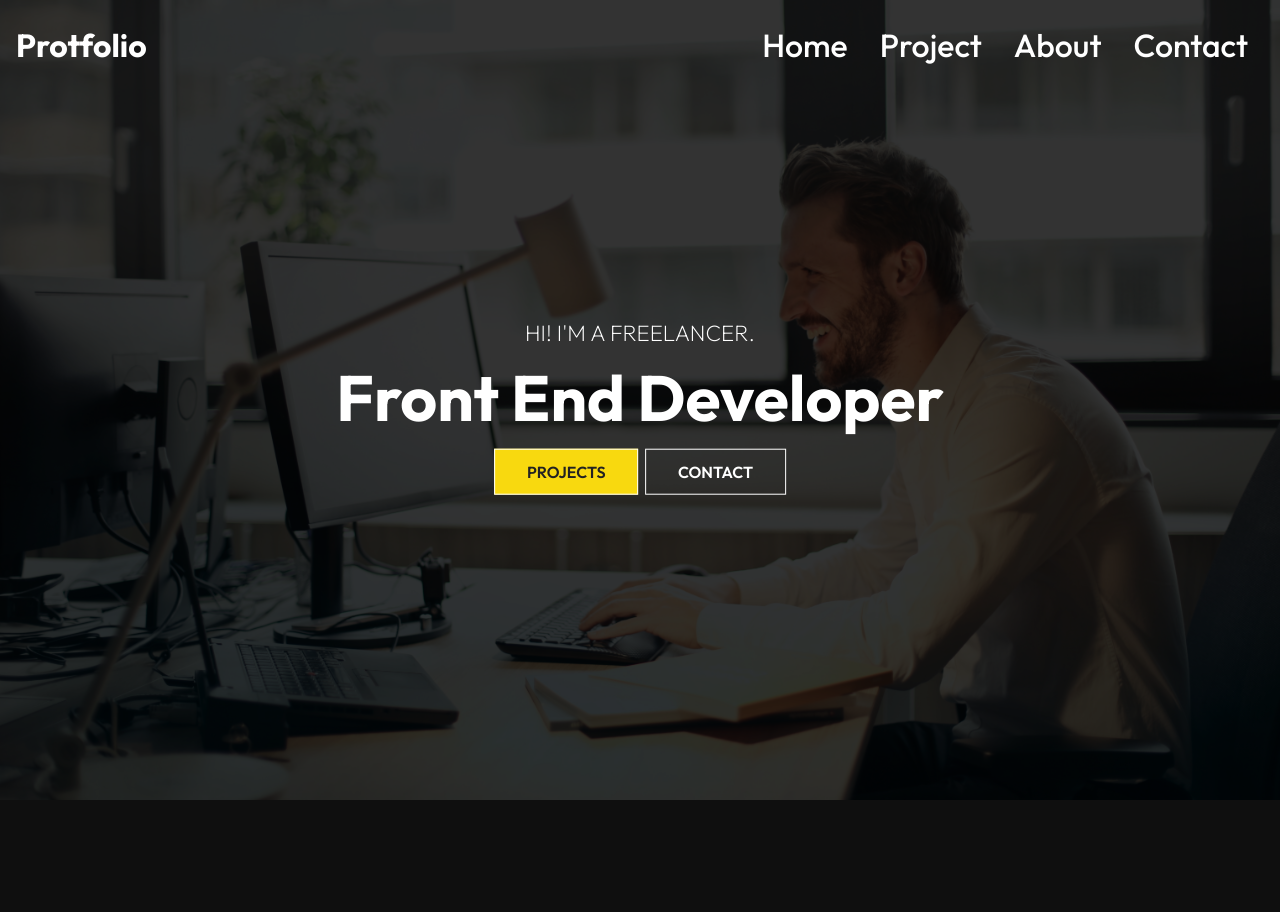
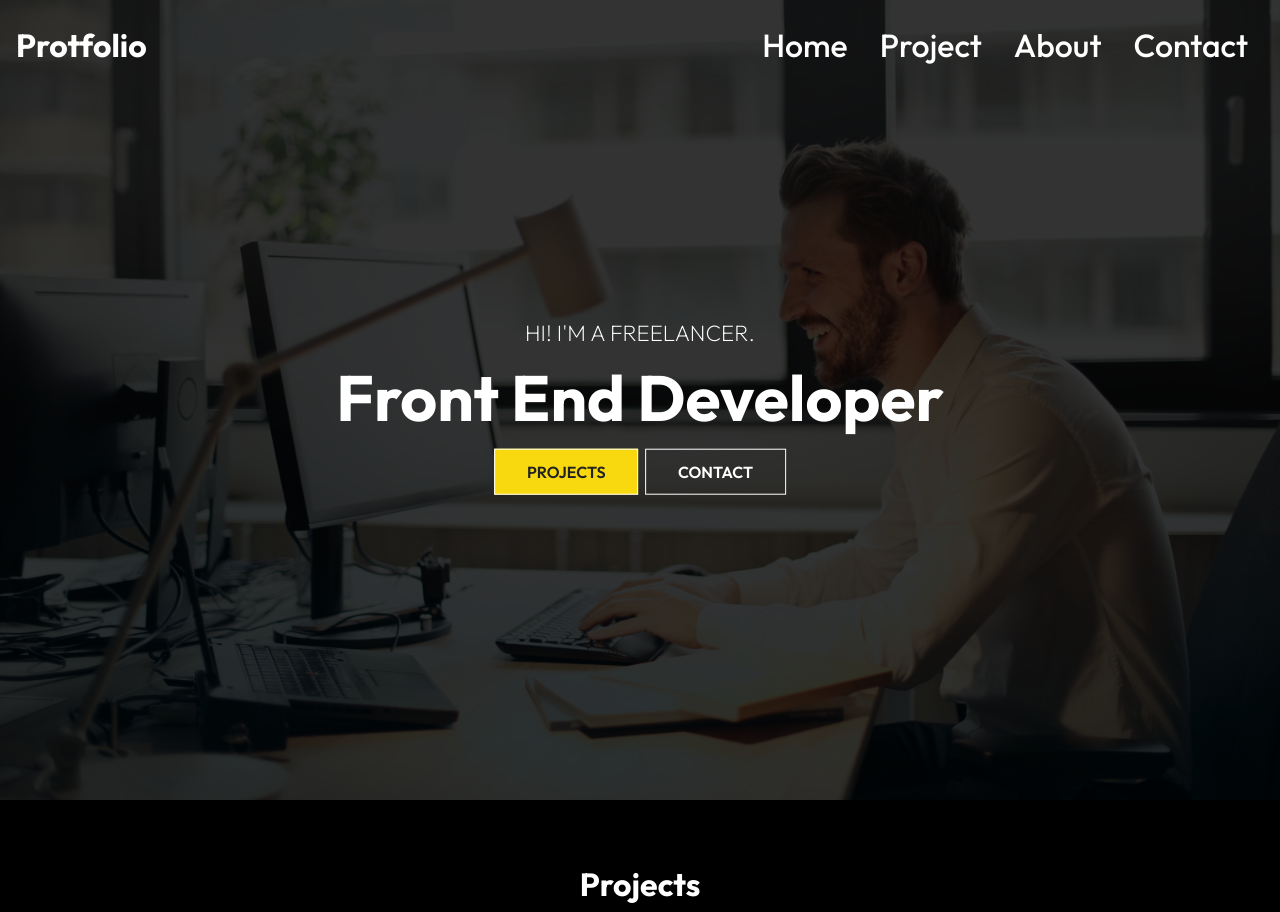
Before and after one commit to Code-Institute-Submissions/my-app, a React (Create React App) app: page / in a window 1280 px wide. Shown: the top 912 px of the page. Built offline with nearby package versions, Linux system fonts and the light colour scheme.

Commit message:
Work page link imported

```diff
--- a/src/routes/Home.js
+++ b/src/routes/Home.js
@@ -2,12 +2,14 @@ import React from 'react';
 import Navbar from '../components/Navbar';
 import HeroImg from '../components/HeroImg';
 import Footer from '../components/Footer';
+import Work from '../components/Work';
 
 const Home = () => {
   return (
     <div>
       <Navbar />
       <HeroImg />
+      <Work />
       <Footer />
     </div>
   )
```
